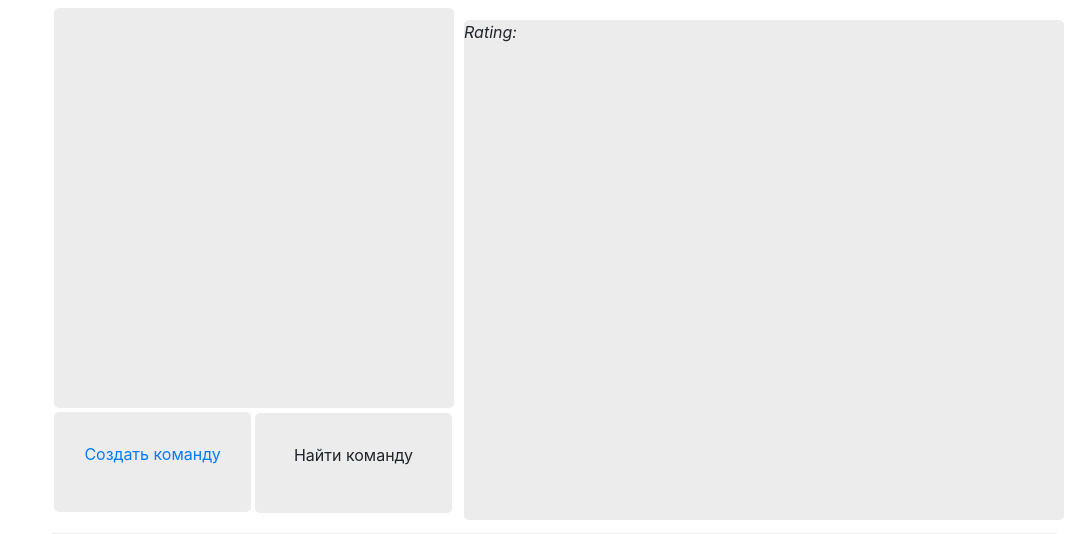
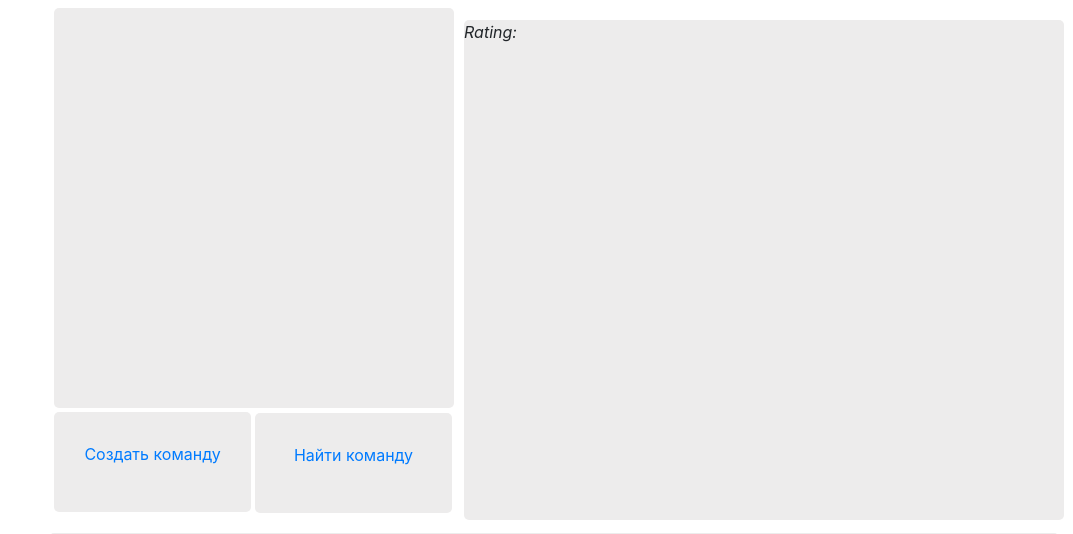
Before and after one commit to 5l1v3r1/HackMoscow, a Django app: template MoscowHack/server/templates/hack_info.html in a window 1280 px wide. Shown: the part 101-635 px from the top of the page, without its empty margins (207-1280 px from the left). Run offline with Django 3.2, Linux system fonts and the light colour scheme; the template is opened without the code that fills it, so the values that code supplies are empty; some libraries are stand-ins or nearby versions.

Commit message:
Hack-info href

```diff
--- a/MoscowHack/HackMoscow/settings.py
+++ b/MoscowHack/HackMoscow/settings.py
@@ -23,7 +23,7 @@
 SECRET_KEY = '=rnje^l&m&1981o82drkywcicu2vqek!1x%=dlx#&)%!nqwumt'
 
 # SECURITY WARNING: don't run with debug turned on in production!
-DEBUG = False
+DEBUG = True
 
 ALLOWED_HOSTS = ['localhost', '127.0.0.1', '[::1]', '52.191.14.190']
 
--- a/MoscowHack/server/templates/hack_info.html
+++ b/MoscowHack/server/templates/hack_info.html
@@ -46,7 +46,7 @@
 							<div class="registration-buttone">
 								{% if not is_user_applied %}
                                     <div class="team-button ds-broad"><a href="{% url 'create_team' hack.id %}">Создать команду</a></div>
-								    <div class="team-button-2 team-button ds-broad">Найти команду</div>
+								    <div class="team-button-2 team-button ds-broad"><a href="{% url 'teams_view' hack.id %}">Найти команду</a></div>
 								{% else %}
 								    <div style="width: 100%">У вас уже есть команда:<a href = "{% url 'teams' users_team_in_hack.id%}">{{ users_team_in_hack.name }}</a></div>
 								{% endif %}
```
Also changed, not shown: MoscowHack/media/dia5.jpg, 1 other file.
